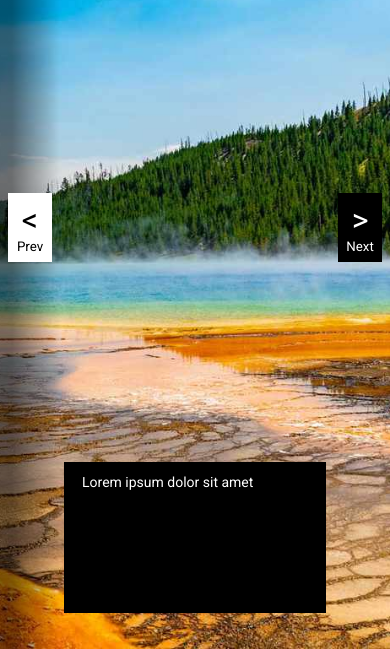
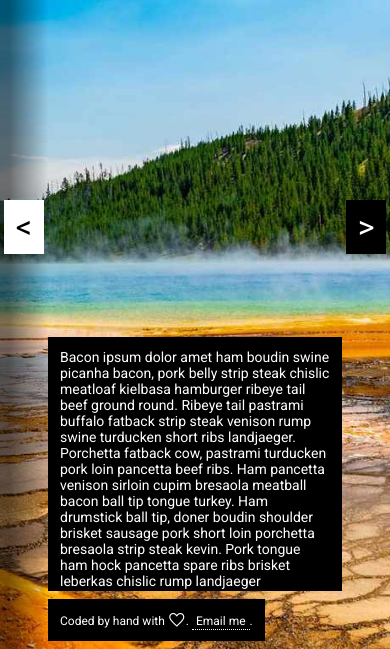
Before and after one commit to petesa/portfolio, a plain HTML site: page index.html in a window 390 px wide. Shown: the part 195-844 px from the top of the page. Drawn offline with nearby package versions, Linux system fonts and the light colour scheme.

Commit message:
Add adjustments for mobile, about page
* Small adjustment to mailto link
* Tested on FF, Safari, Chrome, Edge, including mobile views

```diff
--- a/css/styles.css
+++ b/css/styles.css
@@ -11,24 +11,61 @@ html,
 
 .content section .title h2,
 .content section .title .icons,
-.content section .description {
+.content section .description,
+.intro,
+.footer {
     background-color: black;
     padding: 12px 18px;
     width: fit-content;
 }
 
 .content section .title,
-.content section .description {
+.content section .description,
+.intro,
+.footer {
     color: white;
-    margin: 18px 64px 36px;
+    margin: 18px 64px 78px;
+}
+
+.intro,
+.footer {
+    grid-column-start: 3;
+    pointer-events: all;
+    font-size: 14px;
+    align-self: start;
+    justify-self: end;
+    margin: 18px 4px 18px;
 }
 
 body {
     font-family: 'Roboto', Helvetica, Arial, sans-serif;
-    font-size: 18px;
+    font-size: 16px;
     margin: 0;
     width: 100%;
     height: 100%;
+}
+
+a,
+.intro button {
+    color: inherit;
+    text-decoration: none;
+    border-bottom: 1px dotted white;
+}
+
+a:hover,
+.intro button:hover {
+    border-bottom-style: solid;
+    background: white;
+    color: black
+}
+
+button {
+    cursor: pointer;
+    pointer-events: all;
+    border: none;
+    background-color: transparent;
+    font-family: 'Roboto', Helvetica, Arial, sans-serif;
+    color: inherit;
 }
 
 .content {
@@ -39,13 +76,13 @@ body {
     display: grid;
     background-size: cover;
     background-position: center;
-    grid-template-rows: 1fr 2fr 1fr;
+    grid-template-rows: 1fr 1fr 1fr 1fr;
     grid-template-columns: 1fr 1fr 1fr 1fr;
 }
 
 .content section .title {
     grid-column-start: 1;
-    grid-column-end: 5;
+    grid-column-end: 4;
     grid-row-start: 1;
 }
 
@@ -71,34 +108,42 @@ body {
 
 .content section .description {
     width: auto;
+    margin-top: 8px;
     grid-column-start: 3;
     grid-column-end: 5;
-    grid-row-start: 3;
+    grid-row-start: 1;
+    grid-row-end: 5;
+    align-self: end;
 }
 
 .nav {
     position: absolute;
     top: 0;
     display: grid;
-    grid-template-columns: 1fr 1fr;
+    grid-template-columns: 60px 1fr 1fr 60px;
     pointer-events: none;
 }
 
-.nav button {
-    width: 60px;
-    padding: 8px;
-    border: none;
-    background-color: transparent;
-    font-family: 'Roboto', Helvetica, Arial, sans-serif;
-    color: white;
-    text-orientation: sideways;
-    justify-self: start;
-    cursor: pointer;
-    pointer-events: all;
-    position: relative;
+.intro {
+    margin-top: 18px;
 }
 
-.nav button::before {
+.intro button:hover {
+    background-color: white;
+    color: black;
+}
+
+.nav .btn {
+    width: 48px;
+    padding: 4px;
+    color: white;
+    justify-self: start;
+    position: relative;
+    grid-row-start: 1;
+    grid-row-end: 3;
+}
+
+.nav .btn::before {
     content: '';
     position: absolute;
     width: 100%;
@@ -111,39 +156,53 @@ body {
     transition: opacity 500ms;
 }
 
-.nav button + button::before {
+.nav .btn + .btn::before {
     background: rgb(0,0,0);
     background: linear-gradient(270deg, rgba(0,0,0,0.5) 20%, rgba(0,0,0,0) 100%);
 }
 
-.nav button span {
+.nav .btn span {
     background-color: black;
     padding: 8px;
     display: block;
     position: relative;
 }
 
-.nav button span::before {
+.nav .btn span::before {
     content: '<';
     font-size: 2rem;
     display: block;
 }
 
-.nav button + button span::before {
+.nav .btn + .btn span::before {
     content: '>';
 }
 
-.nav button:hover::before {
+.nav .btn:hover::before {
     opacity: 1;
 }
 
-.nav button:hover span {
+.nav .btn:hover span {
     background-color: white;
     color: black;
 }
 
-.nav button + button {
+.nav .btn + .btn {
     justify-self: end;
+    grid-column-end: 5;
+}
+
+.footer {
+    align-self: end;
+}
+
+.footer .material-symbols-outlined {
+    vertical-align: bottom;
+    font-size: 18px;
+}
+
+.footer a {
+    padding: 1px 4px;
 }
 
 section.project_1 {
@@ -158,14 +217,65 @@ section.project_3 {
     background-image: url(../img/yellowstone.jpg);
 }
 
-@media screen and (max-width: 1020px) {
+.about {
+    background: white;
+}
+
+@media screen and (max-width: 1200px) {
+    .content section .title h2 {
+        font-size: 1.75rem;
+    }
+
+    .content section .title .material-symbols-outlined {
+        font-size: 16px;
+    }
+
     .content section .description {
         font-size: 14px;
     }
 }
 
-@media screen and (max-width: 640px) {
+@media screen and (max-width: 960px) {
+    .nav {
+        grid-template-columns: 44px 1fr 1fr 44px;
+    }
+
+    .nav .btn {
+        font-size: 0;
+    }
+
+    .content section .title h2,
+    .content section .title .icons,
+    .content section .description,
+    .intro,
+    .footer {
+        padding: 12px;
+    }
+
+    .content section .title,
+    .content section .description,
+    .intro,
+    .footer {
+        margin: 18px 48px 78px;
+    }
     .content section .description {
         grid-column-start: 1;
+        margin-bottom: 58px;
+        max-height: 230px;
+        overflow: auto;
+    }
+
+    .content section .title {
+        grid-column-end: 5;
+        margin-top: 58px;
+    }
+
+    .intro,
+    .footer {
+        grid-column-start: 2;
+        grid-column-end: 4;
+        justify-self: start;
+        margin: 8px 4px;
+        font-size: 12px;
     }
 }
--- a/index.html
+++ b/index.html
@@ -34,7 +34,7 @@
                 </div>
             </div>
             <div class="description">
-                Lorem ipsum dolor sit amet
+                Bacon ipsum dolor amet ham boudin swine picanha bacon, pork belly strip steak chislic meatloaf kielbasa hamburger ribeye tail beef ground round. Ribeye tail pastrami buffalo fatback strip steak venison rump swine turducken short ribs landjaeger. Porchetta fatback cow, pastrami turducken pork loin pancetta beef ribs. Ham pancetta venison sirloin cupim bresaola meatball bacon ball tip tongue turkey. Ham drumstick ball tip, doner boudin shoulder brisket sausage pork short loin porchetta bresaola strip steak kevin. Pork tongue ham hock pancetta spare ribs brisket leberkas chislic rump landjaeger burgdoggen cupim drumstick fatback.
             </div>
         </section>
         <section class="project_2">
@@ -53,7 +53,7 @@
                 </div>
             </div>
             <div class="description">
-                Lorem ipsum dolor sit amet
+                Bacon ipsum dolor amet ham boudin swine picanha bacon, pork belly strip steak chislic meatloaf kielbasa hamburger ribeye tail beef ground round. Ribeye tail pastrami buffalo fatback strip steak venison rump swine turducken short ribs landjaeger. Porchetta fatback cow, pastrami turducken pork loin pancetta beef ribs. Ham pancetta venison sirloin cupim bresaola meatball bacon ball tip tongue turkey. Ham drumstick ball tip, doner boudin shoulder brisket sausage pork short loin porchetta bresaola strip steak kevin. Pork tongue ham hock pancetta spare ribs brisket leberkas chislic rump landjaeger burgdoggen cupim drumstick fatback.
             </div>
         </section>
         <section class="project_3">
@@ -72,17 +72,40 @@
                 </div>
             </div>
             <div class="description">
-                Lorem ipsum dolor sit amet
+                Bacon ipsum dolor amet ham boudin swine picanha bacon, pork belly strip steak chislic meatloaf kielbasa hamburger ribeye tail beef ground round. Ribeye tail pastrami buffalo fatback strip steak venison rump swine turducken short ribs landjaeger. Porchetta fatback cow, pastrami turducken pork loin pancetta beef ribs. Ham pancetta venison sirloin cupim bresaola meatball bacon ball tip tongue turkey. Ham drumstick ball tip, doner boudin shoulder brisket sausage pork short loin porchetta bresaola strip steak kevin. Pork tongue ham hock pancetta spare ribs brisket leberkas chislic rump landjaeger burgdoggen cupim drumstick fatback.
+            </div>
+        </section>
+        <section class="about">
+            <div class="title">
+                <h2>
+                    About Me
+                </h2>
+                <div class="icons">
+                    <span class="material-symbols-outlined" title="Concept">emoji_objects</span>
+                    <span class="material-symbols-outlined" title="Writing">history_edu</span>
+                    <span class="material-symbols-outlined" title="Sketching">draw</span>
+                    <span class="material-symbols-outlined" title="Research">travel_explore</span>
+                    <span class="material-symbols-outlined" title="Prototyping">handyman</span>
+                    <span class="material-symbols-outlined" title="User research">mic_external_on</span>
+                    <span class="material-symbols-outlined" title="Testing & evaluation">labs</span>
+                </div>
+            </div>
+            <div class="description">
+                Bacon ipsum dolor amet ham boudin swine picanha bacon, pork belly strip steak chislic meatloaf kielbasa hamburger ribeye tail beef ground round. Ribeye tail pastrami buffalo fatback strip steak venison rump swine turducken short ribs landjaeger. Porchetta fatback cow, pastrami turducken pork loin pancetta beef ribs. Ham pancetta venison sirloin cupim bresaola meatball bacon ball tip tongue turkey. Ham drumstick ball tip, doner boudin shoulder brisket sausage pork short loin porchetta bresaola strip steak kevin. Pork tongue ham hock pancetta spare ribs brisket leberkas chislic rump landjaeger burgdoggen cupim drumstick fatback.
             </div>
         </section>
     </div>
     <div class="nav">
-        <button class="prev">
+        <div class="intro">A portfolio by <button title="About me">Pedro *ese*</button></div>
+        <button class="btn prev">
             <span>Prev</span>
         </button>
-        <button class="next">
+        <button class="btn next">
             <span>Next</span>
         </button>
+        <div class="footer">
+            Coded by hand with <span class="material-symbols-outlined" title="love">favorite</span>. <a href="mailto:pesl@kth.se?subject=Saw your portfolio, think you're amazing." title="Don't be shy!">Email me</a>.
+        </div>
     </div>
     <!-- your content here... -->
     <script src="js/scripts.js"></script>
--- a/js/scripts.js
+++ b/js/scripts.js
@@ -6,6 +6,7 @@ var height = window.innerHeight;
 window.addEventListener('resize', adjustHeight)
 document.querySelector('.prev').addEventListener('click', goToPrev);
 document.querySelector('.next').addEventListener('click', goToNext);
+document.querySelector('.intro').addEventListener('click', gotoAbout)
 
 updatePage();
 
@@ -33,6 +34,11 @@ function goToNext(event) {
     updatePage();
 }
 
+function gotoAbout() {
+    page = pageNum + 1;
+    updatePage();
+}
+
 function updatePage() {
     content.scrollTo(0, page * height);
 }
```
